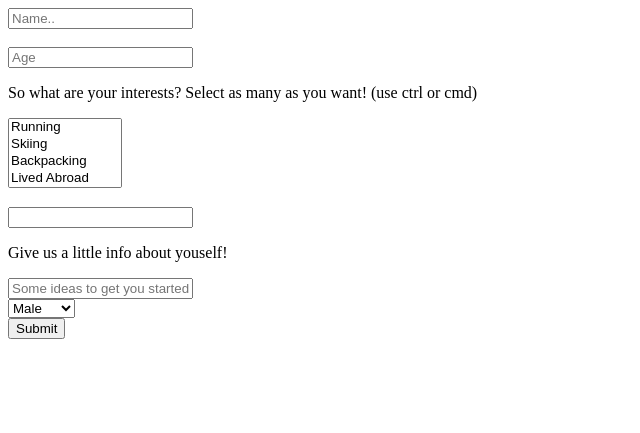
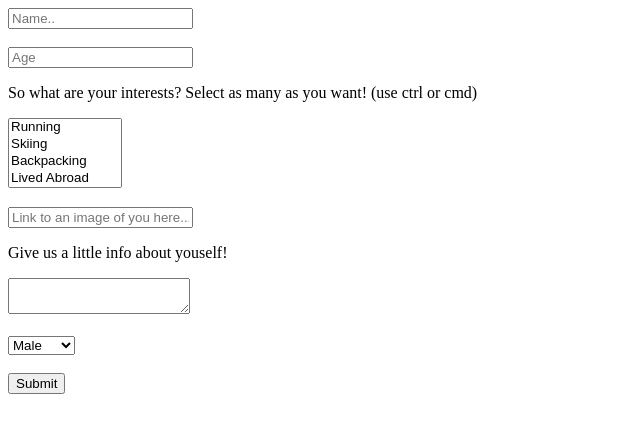
Before and after one commit to jzhu01/match.me, a Python web app: template templates/userinput.html in a window 1280 px wide. Shown: the top 433 px of the page, without its empty margins (0-640 px from the left). Run offline with Jinja, Linux system fonts and the light colour scheme; the template is opened without the code that fills it, so the values that code supplies are empty.

Commit message:
Added some stylistic changes to the template.

```diff
--- a/templates/userinput.html
+++ b/templates/userinput.html
@@ -25,15 +25,19 @@
           </select>
           <br>
           <br>
-          <input id="user_img_link" type="text" name="user_img_link">
+          <input id="user_img_link" type="text" name="user_img_link" placeholder="Link to an image of you here...">
           <p> Give us a little info about youself! </p>
-          <input id="user_bio" type="textarea" placeholder="Some ideas to get you started: Favorite animals, songs, quotes..." name="user_bio">
+          <!-- <input id="user_bio" type="textarea" placeholder="Some ideas to get you started: Favorite animals, songs, quotes..." name="user_bio"> -->
+          <textarea id="user_bio" name="user_bio" placeholder="Some ideas to get you started: Favorite animals, songs, quotes..."> </textarea>
+          <br>
           <br>
           <select name="user_gender">
             <option value="Male">Male</option>
             <option value="Female">Female</option>
             <option value="Other">Other</option>
           </select>
+          <br>
+          <br>
         </div>
         <input type="submit">
       </form>
```
Also changed, not shown: 1 other file.
